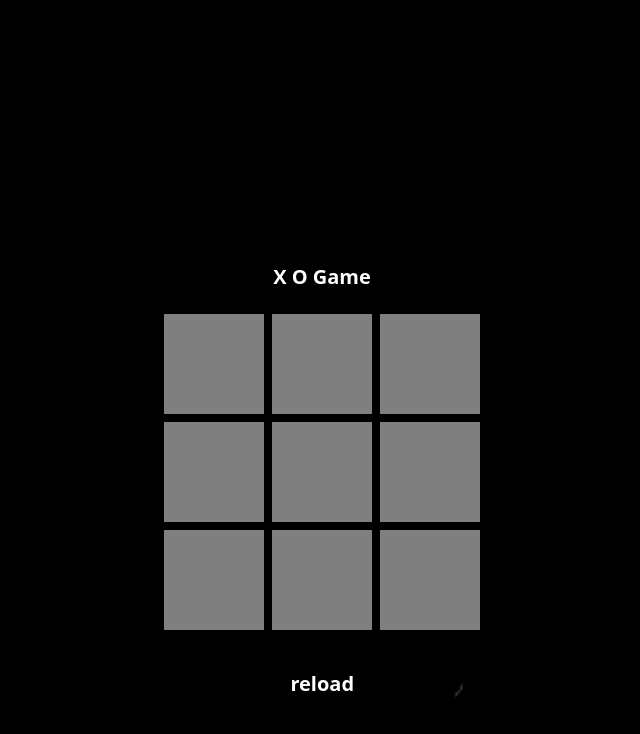
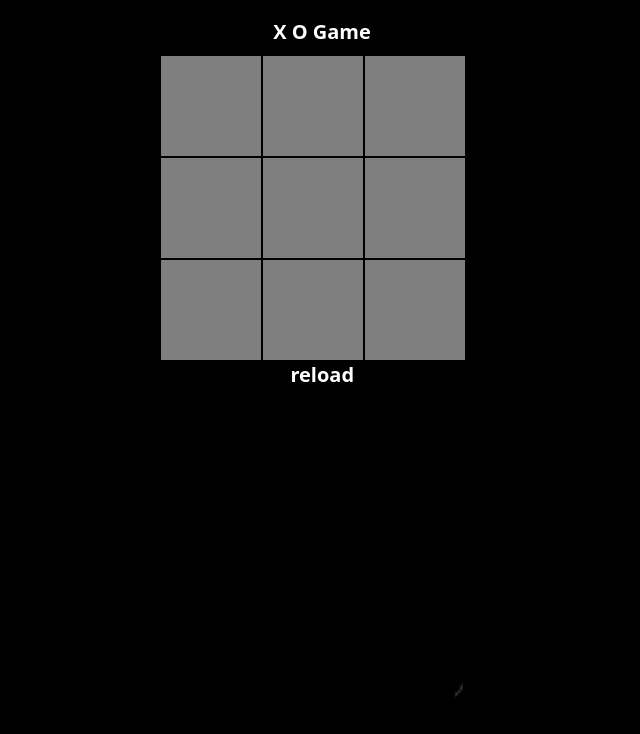
Before and after one commit to Sai377rmj/O-X-game-, a plain HTML site: page index.html in a window 1280 px wide. Shown: the whole page, without its empty margins (318-958 px from the left). Drawn offline with Linux system fonts and the light colour scheme.

Commit message:
style.css

```diff
--- a/style.css
+++ b/style.css
@@ -8,7 +8,7 @@ body {
   font-family: system-ui;
   text-align: center;
   margin: auto;
-  margin-top: 20%;
+  margin-top: 0%;
   font-weight: 600;
 }
 
@@ -16,7 +16,7 @@ body {
   background: #000000;
   color:white ;
   padding: 10px 0;
-  margin: 10px 0;
+  margin: 0;
   font-size: 20px;
 }
 
@@ -29,7 +29,7 @@ span {
   height: 100px;
   background: #7F7F7F;
   float: left;
-  margin: 4px;
+  margin: 1px;
   font-size: 65px;
 }
 .square:hover {
@@ -41,7 +41,6 @@ span {
   margin-left: 27%;
   width: 150px;
   background: #000000;
-  margin-top: 350px;
   padding: 20px 0;
   font-size: 20px;
 }
```
